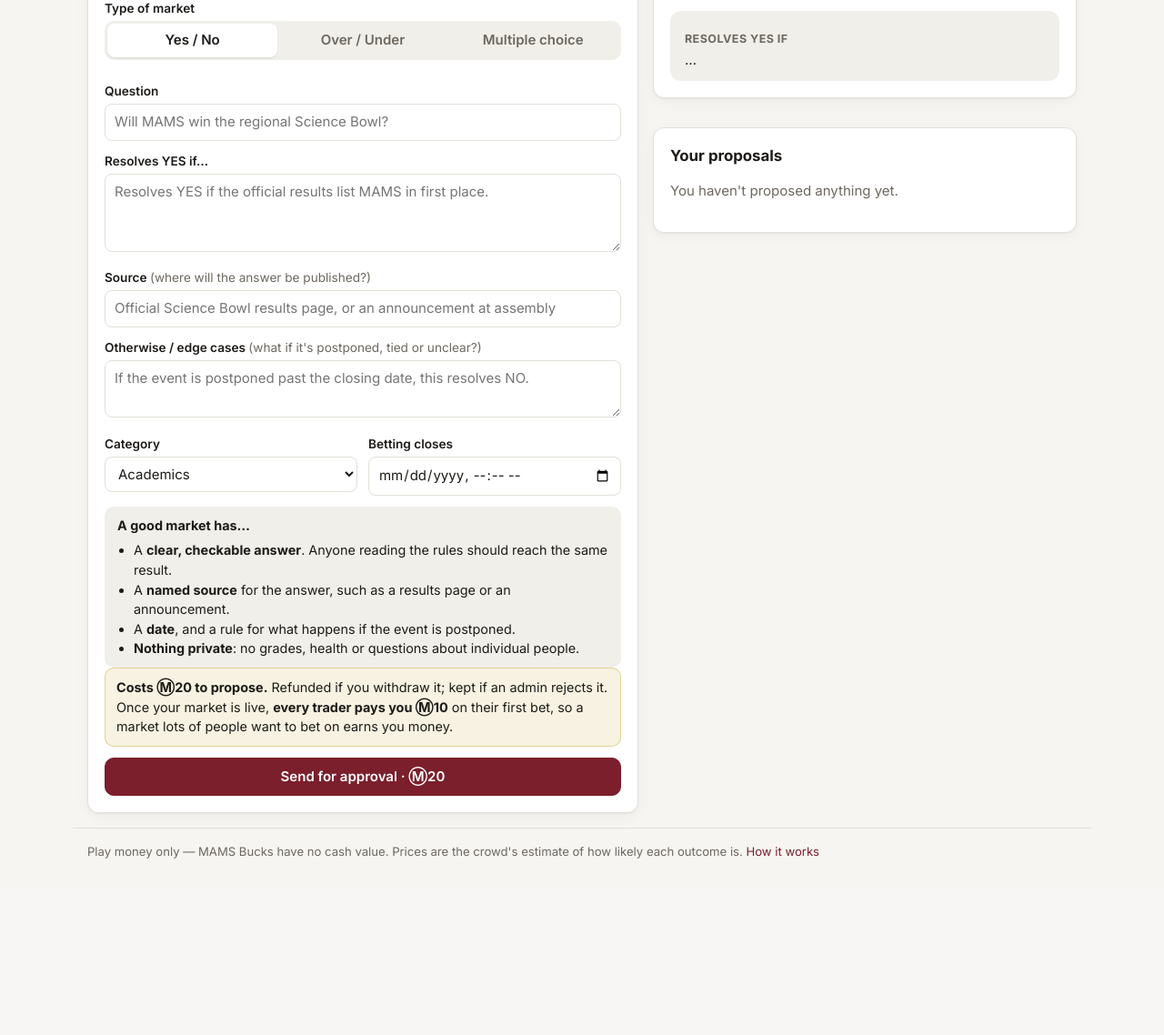
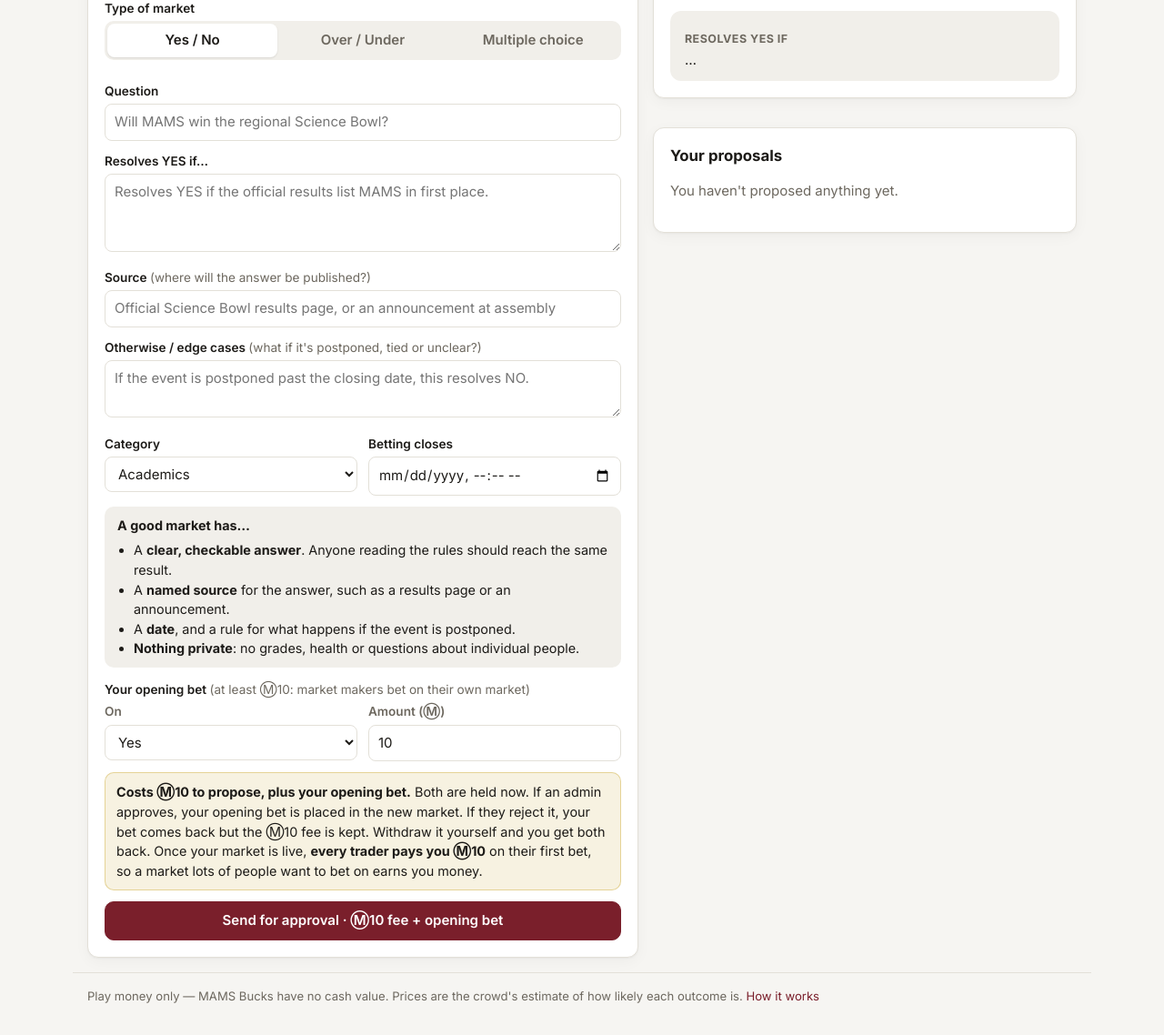
Before and after one commit to HTAMDUDE/MAMS-Prediction-Market, a Flask app: page /propose in a window 1280 px wide. Shown: the part 237-1375 px from the top of the page at 91% size. Before the commit the page ends 1181 px from the top, so only its background shows below. Run offline with Flask 3, Linux system fonts and the light colour scheme; the visitor is signed in with stand-in values (Sample User, id 1); data comes from the database, SQL or seed files in the repository; data that the repository does not hold is empty.

Commit message:
Require market makers to place an opening bet of at least M10
- Propose and admin create forms ask for an opening bet (outcome + amount,
  min CREATOR_MIN_BET); the outcome list follows the market type
- Proposals hold fee + bet; approval places the bet (following the outcome
  name, or the same side on two-outcome markets), rejection and withdrawal
  refund it; admins creating directly bet immediately
- Written rules lock only once someone other than the creator has bet
- How it works, README and tests updated

Co-Authored-By: Claude Opus 5.5 <noreply@anthropic.com>

```diff
--- a/app.py
+++ b/app.py
@@ -50,8 +50,10 @@ DISPUTE_HOURS = int(DISPUTE_WINDOW.total_seconds() // 3600)
 # Making a market costs CREATION_FEE (refunded if you withdraw your proposal, kept if it's rejected), and everyone
 # else pays the market's creator ENTRY_FEE on their first bet in it. Good markets that attract traders earn their
 # creator money; flooding the site with junk proposals costs money.
-CREATION_FEE = 20.0
+CREATION_FEE = 10.0
 ENTRY_FEE = 10.0
+# Whoever makes a market must also bet at least this much on it, so they have skin in the game.
+CREATOR_MIN_BET = 10.0
 CATEGORIES = ["Academics", "Competitions", "Sports", "Events", "Campus Life", "Weather", "Other"]
 USERNAME_RE = re.compile(r"^[A-Za-z0-9_.-]{3,20}$")
 EPS = 1e-9
@@ -126,7 +128,10 @@ NEW_COLUMNS = {
                 ("ou_line", "REAL"), ("ou_unit", "TEXT NOT NULL DEFAULT ''"), ("ou_result", "REAL")],
     "proposals": [("rules_source", "TEXT NOT NULL DEFAULT ''"), ("rules_otherwise", "TEXT NOT NULL DEFAULT ''"),
                   ("ou_line", "REAL"), ("ou_unit", "TEXT NOT NULL DEFAULT ''"),
-                  ("fee", "REAL NOT NULL DEFAULT 0")],  # creation fee paid, refunded on withdrawal
+                  ("fee", "REAL NOT NULL DEFAULT 0"),  # creation fee paid, refunded on withdrawal
+                  # the proposer's opening bet, held until approval (refunded if rejected or withdrawn)
+                  ("stake", "REAL NOT NULL DEFAULT 0"), ("stake_pick", "INTEGER"),
+                  ("stake_label", "TEXT NOT NULL DEFAULT ''")],
 }
 
 
@@ -810,7 +815,8 @@ def inject_globals():
     return {"csrf_token": csrf_token, "user": g.user, "can_bonus": can_bonus, "pending_proposals": pending,
             "owner_id": g.get("owner_id"), "is_owner": is_owner(),
             "CURRENCY": CURRENCY, "DAILY_BONUS": DAILY_BONUS, "CATEGORIES": CATEGORIES,
-            "DISPUTE_HOURS": DISPUTE_HOURS, "CREATION_FEE": CREATION_FEE, "ENTRY_FEE": ENTRY_FEE}
+            "DISPUTE_HOURS": DISPUTE_HOURS, "CREATION_FEE": CREATION_FEE, "ENTRY_FEE": ENTRY_FEE,
+            "CREATOR_MIN_BET": CREATOR_MIN_BET}
 
 
 @app.template_filter("money")
@@ -1301,22 +1307,59 @@ def read_market_form(f):
     }, None
 
 
+def read_stake(f, labels):
+    """The creator's opening bet from a form. Returns (outcome_index, amount, error)."""
+    try:
+        amount = cents(float(str(f.get("stake", "")).replace(",", "").strip()))
+        if not math.isfinite(amount):
+            raise ValueError
+    except ValueError:
+        return None, 0.0, f"Enter your opening bet (at least Ⓜ{CREATOR_MIN_BET:,.0f})."
+    if amount < CREATOR_MIN_BET:
+        return None, 0.0, f"Your opening bet must be at least Ⓜ{CREATOR_MIN_BET:,.0f}."
+    try:
+        pick = int(f.get("stake_pick", ""))
+    except ValueError:
+        pick = -1
+    if not 0 <= pick < len(labels):
+        return None, 0.0, "Pick which outcome your opening bet is on."
+    return pick, amount, None
+
+
+def place_creator_stake(db, mid, user_id, pick, amount):
+    """The creator's opening bet: a normal trade on their own market (no entry fee, since they're the creator)."""
+    outcome_id = get_outcomes(db, mid)[pick]["id"]
+    return execute_trade(db, user_id, mid, outcome_id, "buy", amount)
+
+
 @app.post("/admin/markets")
 @admin_required
 def admin_create():
     fields, error = read_market_form(request.form)
+    if not error:
+        pick, stake, error = read_stake(request.form, fields["labels"])
+    if not error and g.user["balance"] + EPS < CREATION_FEE + stake:
+        error = (f"You need Ⓜ{CREATION_FEE + stake:,.2f} (Ⓜ{CREATION_FEE:,.0f} fee + Ⓜ{stake:,.2f} opening bet) "
+                 f"but have Ⓜ{g.user['balance']:,.2f}.")
     if error:
         flash(error, "error")
         return redirect(url_for("admin"))
-    try:
-        mid = create_market(get_db(), fields["question"], fields["description"], fields["category"],
+    db = get_db()
+    try:
+        mid = create_market(db, fields["question"], fields["description"], fields["category"],
                             fields["closes_at"], fields["labels"], fields["b"], g.user["id"],
                             fields["rules_source"], fields["rules_otherwise"], fields["ou_line"], fields["ou_unit"],
                             charge_fee=True)
     except TradeError as e:
         flash(str(e), "error")
         return redirect(url_for("admin"))
-    flash(f"Market created. You paid the Ⓜ{CREATION_FEE:,.0f} creation fee.", "success")
+    try:
+        place_creator_stake(db, mid, g.user["id"], pick, stake)
+    except TradeError as e:  # e.g. balance changed in between; the market exists, the bet didn't go through
+        flash(f"Market created, but your opening bet failed: {e}", "error")
+        return redirect(url_for("market", mid=mid))
+    flash(f"Market created. You paid the Ⓜ{CREATION_FEE:,.0f} creation fee and bet Ⓜ{stake:,.2f} on "
+          f"“{fields['labels'][pick]}”.", "success")
     return redirect(url_for("market", mid=mid))
 
 
@@ -1335,24 +1378,33 @@ def propose():
         fields, error = read_market_form(request.form)
         if pending >= MAX_PENDING_PROPOSALS:
             error = f"You already have {MAX_PENDING_PROPOSALS} proposals waiting. Wait for an admin to review them."
-        elif not error and g.user["balance"] + EPS < CREATION_FEE:
-            error = f"Proposing a market costs Ⓜ{CREATION_FEE:,.0f}. You have Ⓜ{g.user['balance']:,.2f}."
+        if not error:
+            pick, stake, error = read_stake(request.form, fields["labels"])
+        if not error and g.user["balance"] + EPS < CREATION_FEE + stake:
+            error = (f"Proposing costs Ⓜ{CREATION_FEE:,.0f} plus your Ⓜ{stake:,.2f} opening bet "
+                     f"(Ⓜ{CREATION_FEE + stake:,.2f} total). You have Ⓜ{g.user['balance']:,.2f}.")
         if error:
             flash(error, "error")
             return render_template("propose.html", form=request.form, mine=my_proposals(db))
         db.execute("BEGIN IMMEDIATE")
         try:
             charged = db.execute("UPDATE users SET balance = ROUND(balance - ?, 2) WHERE id = ? AND balance >= ?",
-                                 (CREATION_FEE, g.user["id"], CREATION_FEE - EPS)).rowcount
+                                 (CREATION_FEE + stake, g.user["id"], CREATION_FEE + stake - EPS)).rowcount
             if not charged:
-                raise TradeError(f"Proposing a market costs Ⓜ{CREATION_FEE:,.0f}.")
+                raise TradeError(f"Proposing costs Ⓜ{CREATION_FEE + stake:,.2f} including your opening bet.")
+            db.execute("UPDATE users SET balance = ROUND(balance + ?, 2) WHERE id = ?", (stake, g.user["id"]))
             log_activity(db, g.user["id"], "fee", -CREATION_FEE, None, f"Market proposal fee: “{fields['question']}”")
+            db.execute("UPDATE users SET balance = ROUND(balance - ?, 2) WHERE id = ?", (stake, g.user["id"]))
+            log_activity(db, g.user["id"], "stake", -stake, None,
+                         f"Opening bet held: Ⓜ{stake:,.2f} on “{fields['labels'][pick]}” for “{fields['question']}”")
             db.execute(
                 "INSERT INTO proposals (user_id, question, description, category, outcomes, closes_at, created_at, "
-                "rules_source, rules_otherwise, ou_line, ou_unit, fee) VALUES (?, ?, ?, ?, ?, ?, ?, ?, ?, ?, ?, ?)",
+                "rules_source, rules_otherwise, ou_line, ou_unit, fee, stake, stake_pick, stake_label) "
+                "VALUES (?, ?, ?, ?, ?, ?, ?, ?, ?, ?, ?, ?, ?, ?, ?)",
                 (g.user["id"], fields["question"], fields["description"], fields["category"],
                  json.dumps(fields["labels"]), fields["closes_at"], now_str(),
-                 fields["rules_source"], fields["rules_otherwise"], fields["ou_line"], fields["ou_unit"], CREATION_FEE))
+                 fields["rules_source"], fields["rules_otherwise"], fields["ou_line"], fields["ou_unit"], CREATION_FEE,
+                 stake, pick, fields["labels"][pick]))
             db.execute("COMMIT")
         except TradeError as e:
             db.execute("ROLLBACK")
@@ -1361,10 +1413,28 @@ def propose():
         except Exception:
             db.execute("ROLLBACK")
             raise
-        flash(f"Thanks! Your market was sent to the admins for approval. You paid the Ⓜ{CREATION_FEE:,.0f} fee.",
-              "success")
+        flash(f"Thanks! Your market was sent to the admins for approval. You paid the Ⓜ{CREATION_FEE:,.0f} fee, "
+              f"and your Ⓜ{stake:,.2f} opening bet is held until it's approved.", "success")
         return redirect(url_for("propose"))
     return render_template("propose.html", form={}, mine=my_proposals(db))
+
+
+def match_stake_pick(p, labels):
+    """Which of the final outcomes the proposer's opening bet goes on, after any edits during review.
+    Same name wins; otherwise a two-outcome market keeps the same side (Yes/Over first, No/Under second)."""
+    lowered = [x.lower() for x in labels]
+    if p["stake_label"].lower() in lowered:
+        return lowered.index(p["stake_label"].lower())
+    if len(labels) == 2 and len(json.loads(p["outcomes"])) == 2 and p["stake_pick"] in (0, 1):
+        return p["stake_pick"]
+    return None
+
+
+def release_stake(db, p, reason):
+    """Give a proposal's held opening bet back to the proposer. Must run inside a transaction."""
+    if p["stake"] > 0:
+        db.execute("UPDATE users SET balance = ROUND(balance + ?, 2) WHERE id = ?", (p["stake"], p["user_id"]))
+        log_activity(db, p["user_id"], "stake", p["stake"], None, f"{reason}: “{p['question']}”")
 
 
 def my_proposals(db):
@@ -1384,9 +1454,11 @@ def withdraw_proposal(pid):
         if p["fee"] > 0:
             db.execute("UPDATE users SET balance = ROUND(balance + ?, 2) WHERE id = ?", (p["fee"], g.user["id"]))
             log_activity(db, g.user["id"], "refund", p["fee"], None, f"Proposal withdrawn, fee refunded: “{p['question']}”")
+        release_stake(db, p, "Proposal withdrawn, opening bet refunded")
     db.execute("COMMIT")
     if p:
-        flash("Proposal withdrawn." + (f" Your Ⓜ{p['fee']:,.0f} fee was refunded." if p["fee"] > 0 else ""), "success")
+        back = p["fee"] + p["stake"]
+        flash("Proposal withdrawn." + (f" Ⓜ{back:,.2f} was refunded." if back > 0 else ""), "success")
     else:
         flash("That proposal can't be withdrawn.", "error")
     return redirect(url_for("propose"))
@@ -1407,11 +1479,24 @@ def admin_review(pid):
             return redirect(url_for("admin"))
         note = request.form.get("review_note", "").strip()[:500]
         if request.form.get("decision") == "reject":
-            db.execute("UPDATE proposals SET status = 'rejected', review_note = ?, reviewed_by = ?, reviewed_at = ? "
-                       "WHERE id = ? AND status = 'pending'", (note, g.user["id"], now_str(), pid))
-            flash("Proposal rejected.", "success")
+            db.execute("BEGIN IMMEDIATE")
+            done = db.execute("UPDATE proposals SET status = 'rejected', review_note = ?, reviewed_by = ?, "
+                              "reviewed_at = ? WHERE id = ? AND status = 'pending'",
+                              (note, g.user["id"], now_str(), pid)).rowcount
+            if done:
+                release_stake(db, p, "Proposal rejected, opening bet refunded")
+            db.execute("COMMIT")
+            flash("Proposal rejected." + (f" {p['username']}'s Ⓜ{p['stake']:,.2f} opening bet was refunded; "
+                                          f"the Ⓜ{p['fee']:,.0f} fee is kept." if done and p["stake"] else ""),
+                  "success")
             return redirect(url_for("admin") + "#proposals")
         fields, error = read_market_form(request.form)
+        stake_pick = None
+        if not error and p["stake"] > 0:
+            stake_pick = match_stake_pick(p, fields["labels"])
+            if stake_pick is None:
+                error = (f"{p['username']}'s opening bet is on “{p['stake_label']}”, which isn't one of the outcomes "
+                         "any more. Keep that outcome, or reject the proposal.")
         if error:
             flash(error, "error")
             return render_template("review_proposal.html", p=p, form=request.form)
@@ -1425,7 +1510,17 @@ def admin_review(pid):
                             fields["closes_at"], fields["labels"], fields["b"], p["user_id"],
                             fields["rules_source"], fields["rules_otherwise"], fields["ou_line"], fields["ou_unit"])
         db.execute("UPDATE proposals SET market_id = ? WHERE id = ?", (mid, pid))
-        flash(f"Approved! The market is now live. (Proposed by {p['username']}.)", "success")
+        bet_note = ""
+        if p["stake"] > 0:
+            db.execute("BEGIN IMMEDIATE")
+            release_stake(db, p, "Opening bet released to place it")
+            db.execute("COMMIT")
+            try:
+                place_creator_stake(db, mid, p["user_id"], stake_pick, p["stake"])
+                bet_note = f" {p['username']}'s Ⓜ{p['stake']:,.2f} opening bet on “{fields['labels'][stake_pick]}” is placed."
+            except TradeError as e:  # e.g. the proposer was banned meanwhile; they keep the refunded stake
+                bet_note = f" {p['username']}'s opening bet couldn't be placed ({e}), so it was refunded."
+        flash(f"Approved! The market is now live. (Proposed by {p['username']}.){bet_note}", "success")
         return redirect(url_for("market", mid=mid))
 
     form = {"question": p["question"], "description": p["description"], "category": p["category"],
@@ -1593,6 +1688,10 @@ def admin_edit(mid):
         abort(404)
     outs = get_outcomes(db, mid)
     has_trades = db.execute("SELECT 1 FROM trades WHERE market_id = ? LIMIT 1", (mid,)).fetchone() is not None
+    # The written rules lock once someone other than the creator has bet (the creator's own opening bet doesn't
+    # count). Outcomes and the line lock once anyone has bet, since shares are tied to them.
+    rules_locked = db.execute("SELECT 1 FROM trades WHERE market_id = ? AND user_id IS NOT ? LIMIT 1",
+                              (mid, m["created_by"])).fetchone() is not None
 
     if request.method == "POST":
         f = request.form
@@ -1635,7 +1734,7 @@ def admin_edit(mid):
         try:
             db.execute("UPDATE markets SET question = ?, category = ?, closes_at = ? WHERE id = ?",
                        (question, f.get("category") if f.get("category") in CATEGORIES else "Other", closes_at, mid))
-            if not has_trades:  # once anyone has bet the written rules are locked; use a clarification instead
+            if not rules_locked:  # once others have bet the written rules are locked; use a clarification instead
                 db.execute("UPDATE markets SET description = ?, rules_source = ?, rules_otherwise = ? WHERE id = ?",
                            (f.get("description", "").strip()[:2000], f.get("rules_source", "").strip()[:300],
                             f.get("rules_otherwise", "").strip()[:1000], mid))
@@ -1662,7 +1761,7 @@ def admin_edit(mid):
 
     clarifications = db.execute("SELECT * FROM clarifications WHERE market_id = ? ORDER BY id", (mid,)).fetchall()
     ou_line_value = "" if m["ou_line"] is None else fmt_number(m["ou_line"]).replace(",", "")
-    return render_template("edit_market.html", m=m, outcomes=outs, has_trades=has_trades,
+    return render_template("edit_market.html", m=m, outcomes=outs, has_trades=has_trades, rules_locked=rules_locked,
                            clarifications=clarifications, ou_line_value=ou_line_value,
                            closes_value=parse_dt(m["closes_at"]).strftime("%Y-%m-%dT%H:%M"))
 
--- a/static/app.js
+++ b/static/app.js
@@ -193,6 +193,7 @@ function setupMarketForm(form) {
   const ouInputs = form.querySelectorAll('input[name=ou_line], input[name=ou_unit]');
   const outcomes = form.querySelector('textarea[name=outcomes]');
   const rulesLabel = form.querySelector('[data-rules-label]');
+  const stakePick = form.querySelector('[data-stake-pick]');
   const rules = form.querySelector('textarea[name=description]');
   const preview = document.querySelector('#market-preview .preview-body');
   const field = name => (form.querySelector(`[name=${name}]`) || {}).value || '';
@@ -223,6 +224,18 @@ function setupMarketForm(form) {
       outcomes.disabled = !multi;
       outcomes.required = multi;
       if (multi && /^\s*yes\s*\n\s*no\s*$/i.test(outcomes.value)) outcomes.value = 'Option A\nOption B';
+    }
+    if (stakePick) {
+      // the creator's opening bet can be on any of the market's outcomes
+      const names = yesno ? ['Yes', 'No']
+        : ou ? [`Over ${ouText()}`, `Under ${ouText()}`]
+        : (outcomes ? outcomes.value.split('\n').map(x => x.trim()).filter(Boolean).slice(0, 8) : []);
+      const keep = stakePick.options.length ? stakePick.value : stakePick.dataset.selected;
+      const current = Array.from(stakePick.options).map(o => o.textContent);
+      if (current.join('\n') !== names.join('\n')) {
+        stakePick.replaceChildren(...names.map((n, i) => { const o = el('option', '', n); o.value = i; return o; }));
+        stakePick.value = Number(keep) < names.length ? keep : 0;
+      }
     }
     const heading = { yesno: 'Resolves YES if…', overunder: 'What number is measured, and how', multi: 'How the winner is decided' }[k];
     if (rulesLabel) rulesLabel.textContent = heading;
--- a/static/style.css
+++ b/static/style.css
@@ -318,3 +318,6 @@ main { padding-top: 8px; padding-bottom: 32px; }
            color-mix(in srgb, var(--gold) 40%, transparent); border-radius: 10px; padding: 10px 12px; margin-bottom: 12px; }
 .kind-fee { background: color-mix(in srgb, var(--down) 12%, transparent); color: var(--down); }
 .kind-earning { background: color-mix(in srgb, var(--up) 14%, transparent); color: var(--up); }
+.stake-field { margin-top: 14px; }
+.stake-field .row { margin-top: 4px; }
+.stake-field .field { margin-bottom: 0; }
--- /dev/null
+++ b/templates/_creator_stake.html
@@ -0,0 +1,15 @@
+{# The market maker's required opening bet. The outcome list is rebuilt by setupMarketForm as the type/outcomes change. #}
+<div class="field stake-field">
+  <span>Your opening bet <em class="muted">(at least Ⓜ{{ CREATOR_MIN_BET|int }}: market makers bet on their own market)</em></span>
+  <div class="row">
+    <label class="field"><span class="muted small">On</span>
+      <select name="stake_pick" data-stake-pick data-selected="{{ form.stake_pick or 0 }}" required>
+        <option value="0">Yes</option><option value="1">No</option>
+      </select>
+    </label>
+    <label class="field"><span class="muted small">Amount (Ⓜ)</span>
+      <input type="number" name="stake" min="{{ CREATOR_MIN_BET }}" step="0.01" required
+             value="{{ form.stake or CREATOR_MIN_BET|int }}">
+    </label>
+  </div>
+</div>
--- a/templates/admin.html
+++ b/templates/admin.html
@@ -31,11 +31,12 @@
 <div class="admin-layout">
   <div class="card">
     <h2>Create a market</h2>
-    <p class="muted small">Creating a market costs you Ⓜ{{ CREATION_FEE|int }}, and you earn Ⓜ{{ ENTRY_FEE|int }} from each trader's first bet.</p>
+    <p class="muted small">Creating a market costs you Ⓜ{{ CREATION_FEE|int }} plus an opening bet of at least Ⓜ{{ CREATOR_MIN_BET|int }}, and you earn Ⓜ{{ ENTRY_FEE|int }} from each trader's first bet.</p>
     <form method="post" action="{{ url_for('admin_create') }}" class="stack" data-market-form>
       <input type="hidden" name="csrf_token" value="{{ csrf_token() }}">
       {% set form = {} %}
       {% include "_market_fields.html" %}
+      {% include "_creator_stake.html" %}
       <button class="btn">Create market</button>
     </form>
   </div>
--- a/templates/how_it_works.html
+++ b/templates/how_it_works.html
@@ -42,6 +42,9 @@
   <ul>
     <li>Proposing a market costs <b>Ⓜ{{ CREATION_FEE|int }}</b>. You get it back if you withdraw the proposal, but not
       if an admin rejects it, so only propose questions people will want to bet on.</li>
+    <li>You also have to <b>bet at least Ⓜ{{ CREATOR_MIN_BET|int }}</b> on your own market when you propose it. It's
+      held until an admin approves the market, then placed as a normal bet. If the proposal is rejected or withdrawn,
+      it comes back.</li>
     <li>Once your market is live, every trader pays you <b>Ⓜ{{ ENTRY_FEE|int }}</b> on their first bet in it.
       Ten traders earn you Ⓜ{{ (ENTRY_FEE * 10)|int }}.</li>
     <li>If a market is cancelled or deleted, entry fees go back to the traders.</li>
--- a/templates/propose.html
+++ b/templates/propose.html
@@ -20,12 +20,15 @@
           <li><b>Nothing private</b>: no grades, health or questions about individual people.</li>
         </ul>
       </div>
+      {% include "_creator_stake.html" %}
       <div class="fee-box">
-        <strong>Costs Ⓜ{{ CREATION_FEE|int }} to propose.</strong> Refunded if you withdraw it; kept if an admin rejects it.
+        <strong>Costs Ⓜ{{ CREATION_FEE|int }} to propose, plus your opening bet.</strong> Both are held now. If an admin
+        approves, your opening bet is placed in the new market. If they reject it, your bet comes back but the
+        Ⓜ{{ CREATION_FEE|int }} fee is kept. Withdraw it yourself and you get both back.
         Once your market is live, <b>every trader pays you Ⓜ{{ ENTRY_FEE|int }}</b> on their first bet, so a market lots of
         people want to bet on earns you money.
       </div>
-      <button class="btn">Send for approval · Ⓜ{{ CREATION_FEE|int }}</button>
+      <button class="btn">Send for approval · Ⓜ{{ CREATION_FEE|int }} fee + opening bet</button>
     </form>
   </div>
 
@@ -46,6 +49,7 @@
         </div>
         <strong>{{ p.question }}</strong>
         <div class="muted small">{{ p.outcomes|join(' · ') }} — sent {{ p.created_at|ago }}</div>
+        {% if p.stake %}<div class="muted small">Opening bet: Ⓜ{{ p.stake|money }} on “{{ p.stake_label }}”{% if p.status == 'pending' %} (held){% elif p.status == 'rejected' %} (refunded){% else %} (placed){% endif %}</div>{% endif %}
         {% if p.review_note %}<p class="note"><b>Admin note:</b> {{ p.review_note }}</p>{% endif %}
         {% if p.status == 'approved' and p.market_id %}
           <a href="{{ url_for('market', mid=p.market_id) }}">View market →</a>
--- a/templates/review_proposal.html
+++ b/templates/review_proposal.html
@@ -6,6 +6,11 @@
   <h1>Review proposal</h1>
   <p class="muted">Proposed by <strong>{{ p.username }}</strong> {{ p.created_at|ago }}.
     {% if p.status == 'pending' %}You can fix the wording or details before approving.{% endif %}</p>
+  {% if p.stake %}
+  <p class="fee-box">{{ p.username }}'s opening bet: <b>Ⓜ{{ p.stake|money }} on “{{ p.stake_label }}”</b>. It's placed when you
+    approve, and refunded if you reject. If you rename outcomes, keep that one (on a two-outcome market the same side
+    is kept).</p>
+  {% endif %}
 
   {% if p.status != 'pending' %}
     <p class="flash flash-error">This proposal was already {{ p.status }}.</p>
```
Also changed, not shown: templates/edit_market.html (+4 -4 lines), tests/test_market.py (+142 -31 lines), README.md.
